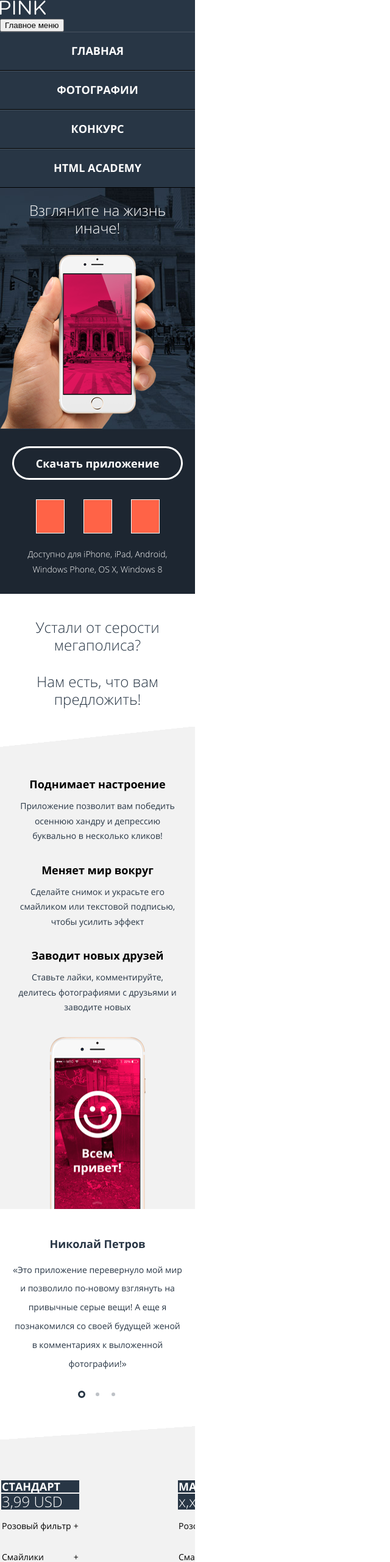
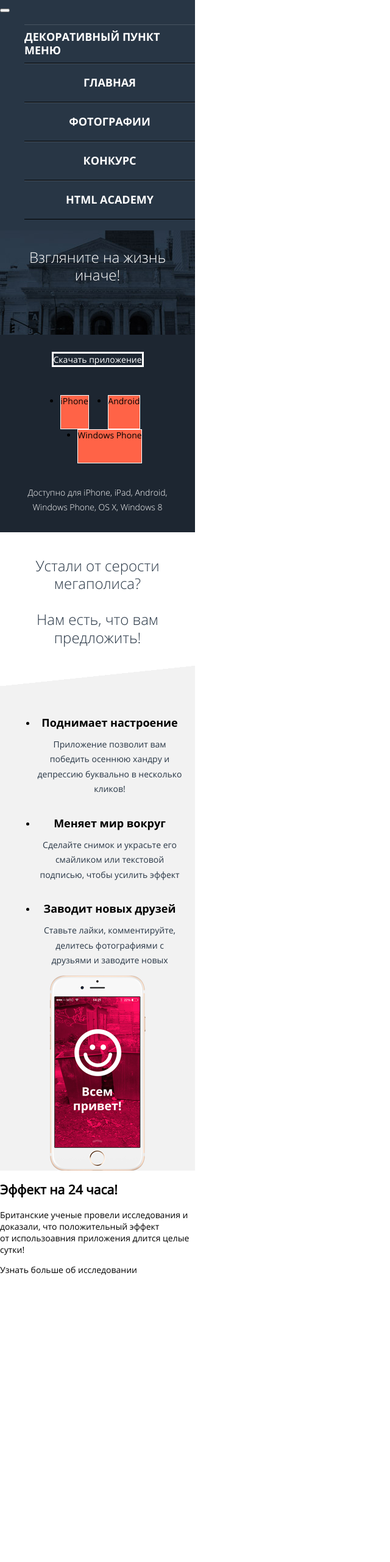
Before and after one commit to nadyayusova/1336871-pink-19, a website: page source/index.html in a window 1280 px wide. Shown: the top 2562 px of the page at 61% size, without its empty margins (0-640 px from the left). After the commit the page ends 2092 px from the top, so only its background shows below. Drawn offline with nearby package versions, Linux system fonts and the light colour scheme; files that its build step writes are made by us from their sources.

Commit message:
Добавляет блоки, меняет классы для стилизации, добавляет новый блок research

```diff
--- a/source/index.html
+++ b/source/index.html
@@ -2,52 +2,57 @@
 <html lang="ru">
   <head>
     <meta charset="utf-8">
+    <meta name="viewport" content="width=device-width,initial-scale=1">
     <link rel="stylesheet" href="css/style.css">
     <title>HTML Academy: Пинк</title>
   </head>
   <body class="page">
+    <div class="page-wrapper">
       <header class="page-header">
         <a class="page-header__logo">
-        <img class="page-header__logo-image" src="img/logo-pink-white-mobile.svg" width="75" height="22" alt="Логотип программы Pink">
+          <!-- <img class="page-header__logo-image" src="img/logo-pink-white-mobile.svg" width="75" height="22" alt="Логотип программы Pink"> -->
+          <div class="page-header__logo-image"></div>
         </a>
-      <nav class="main-nav">
-        <button class="main-nav__toggle" type="button" aria-label="Главное меню">Главное меню</button>
-        <ul class="main-nav__list site-list reset-list">
+        <nav class="main-nav main-nav--opened main-nav--nojs">
+          <!-- Классы main-nav--opened, main-nav--closed переключают состояние меню. -->
+          <button class="main-nav__toggle button-icon" type="button" aria-label="Главное меню"></button>
+          <ul class="main-nav__list site-list">
+            <li class="site-list__item">Декоративный пункт меню</li>
             <li class="site-list__item site-list__item--active"><a class="site-list__link">Главная</a></li>
             <li class="site-list__item"><a class="site-list__link" href="photo.html">Фотографии</a></li>
             <li class="site-list__item"><a class="site-list__link" href="form.html">Конкурс</a></li>
             <li class="site-list__item"><a class="site-list__link" href="https://htmlacademy.ru/">HTML Academy</a></li>
           </ul>
         </nav>
-      <div class="page-header__slogan index">
-        <p>Взгляните на жизнь иначе!</p>
+        <div class="page-header__slogan page-header__slogan--index">
+          <p class="page-header__text">Взгляните на жизнь иначе!</p>
         </div>
       </header>
       <main class="page-main">
         <h1 class="visually-hidden">Пинк это мобильное приложение для раскрашивания серых будней в розовый цвет</h1>
         <div class="download">
-        <a class="button download__button" href="https://www.apple.com/ru/ios/app-store/">Скачать приложение</a>
-        <ul class="download__options-list reset-list">
-          <li class="download__options-item"><a class="button download__button--iphone" href="https://www.apple.com/ios/app-store/">iPhone</a></li>
-          <li class="download__options-item"><a class="button download__button--android" href="https://play.google.com/store/apps/">Android</a></li>
-          <li class="download__options-item"><a class="button download__button--windows" href="https://www.microsoft.com/uk-ua/store/apps/windows">Windows Phone</a></li>
+          <a class="button-text download__button" href="https://www.apple.com/ru/ios/app-store/">Скачать приложение</a>
+          <ul class="download__options-list">
+            <li class="download__options-item"><a class="button-icon button-icon--iphone" href="https://www.apple.com/ios/app-store/">iPhone</a></li>
+            <li class="download__options-item"><a class="button-icon button-icon--android" href="https://play.google.com/store/apps/">Android</a></li>
+            <li class="download__options-item"><a class="button-icon button-icon--windows" href="https://www.microsoft.com/uk-ua/store/apps/windows">Windows Phone</a></li>
           </ul>
           <p class="download__description">Доступно для iPhone, iPad, Android, Windows Phone, OS X, Windows 8</p>
         </div>
         <div class="main-offer">
           <p class="main-offer__text">Устали от серости мегаполиса?</p>
-        <p class="main-offer__text">Нам есть, что вам предложить!</p>
+          <p class="main-offer__text">Нам есть, что вам<br>предложить!</p>
         </div>
         <section class="advantages">
           <h2 class="visually-hidden">Преимущества приложения</h2>
-        <ul class="advantages__list reset-list">
+          <ul class="advantages__list">
             <li class="advantages__item">
               <h3 class="advantages__header">Поднимает настроение</h3>
               <p class="advantages__description">Приложение позволит вам победить осеннюю хандру и депрессию буквально в несколько кликов!</p>
             </li>
             <li class="advantages__item">
               <h3 class="advantages__header">Меняет мир вокруг</h3>
-            <p class="advantages__description">Сделайте снимок и украсьте его смайликом или текстовой подписью, чтобы усилить эффект</p>
+              <p class="advantages__description">Сделайте снимок и украсьте его смайликом или текстовой подписью, чтобы усилить&nbsp;эффект</p>
             </li>
             <li class="advantages__item">
               <h3 class="advantages__header">Заводит новых друзей</h3>
@@ -56,7 +61,15 @@
           </ul>
         </section>
 
-      <section class="reviews slider">
+        <section class="research">
+          <div class="research__wrapper">
+            <h2 class="research__header">Эффект на&nbsp;24&nbsp;часа!</h2>
+            <p class="research__text">Британские ученые провели исследования и доказали, что&nbsp;положительный эффект от&nbsp;использоавния приложения длится целые сутки!</p>
+            <a class="research__link" href="#">Узнать больше об исследовании</a>
+          </div>
+        </section>
+
+        <!-- <section class="reviews slider">
           <h2 class="visually-hidden">Отзывы</h2>
 
           <input class="slider__input slider__input--input1" type="radio" id="btn-1" name="toggle-reviews" checked>
@@ -70,11 +83,11 @@
                 <q class="reviews__text">Это приложение перевернуло мой мир и позволило по-новому взглянуть на привычные серые вещи!
                   А еще я познакомился со своей будущей женой в&nbsp;комментариях к выложенной фотографии!</q>
               </li>
-            <li class="reviews__item slider__item"><!--заменить текст-->
+              <li class="reviews__item slider__item">
                 <p class="reviews__author">Автор 2</p>
                 <q class="reviews__text">Отзыв 2</q>
               </li>
-            <li class="reviews__item slider__item"><!--заменить текст-->
+              <li class="reviews__item slider__item">
                 <p class="reviews__author">Автор 3</p>
                 <q class="reviews__text">Отзыв 3</q>
               </li>
@@ -152,9 +165,9 @@
               <a class="contacts__content contacts__content--address">ул. Большая Конюшенная, 19/8</a>
             </li>
           </ul>
-        <!-- <img class="contacts__location-map" src="https://via.placeholder.com/320x250" width="320" height="250" alt="Приезжайте в гости по адресу ул. Большая Конюшенная, 19 дробь 8"> -->
           <div class="contacts__location-map"></div>
-      </address>
+        </address> -->
       </main>
+    </div>
   </body>
 </html>
```
Also changed, not shown: source/form.html (+28 -22 lines), source/photo.html (+19 -13 lines). Lines whose indentation alone changed are shown as unchanged.
